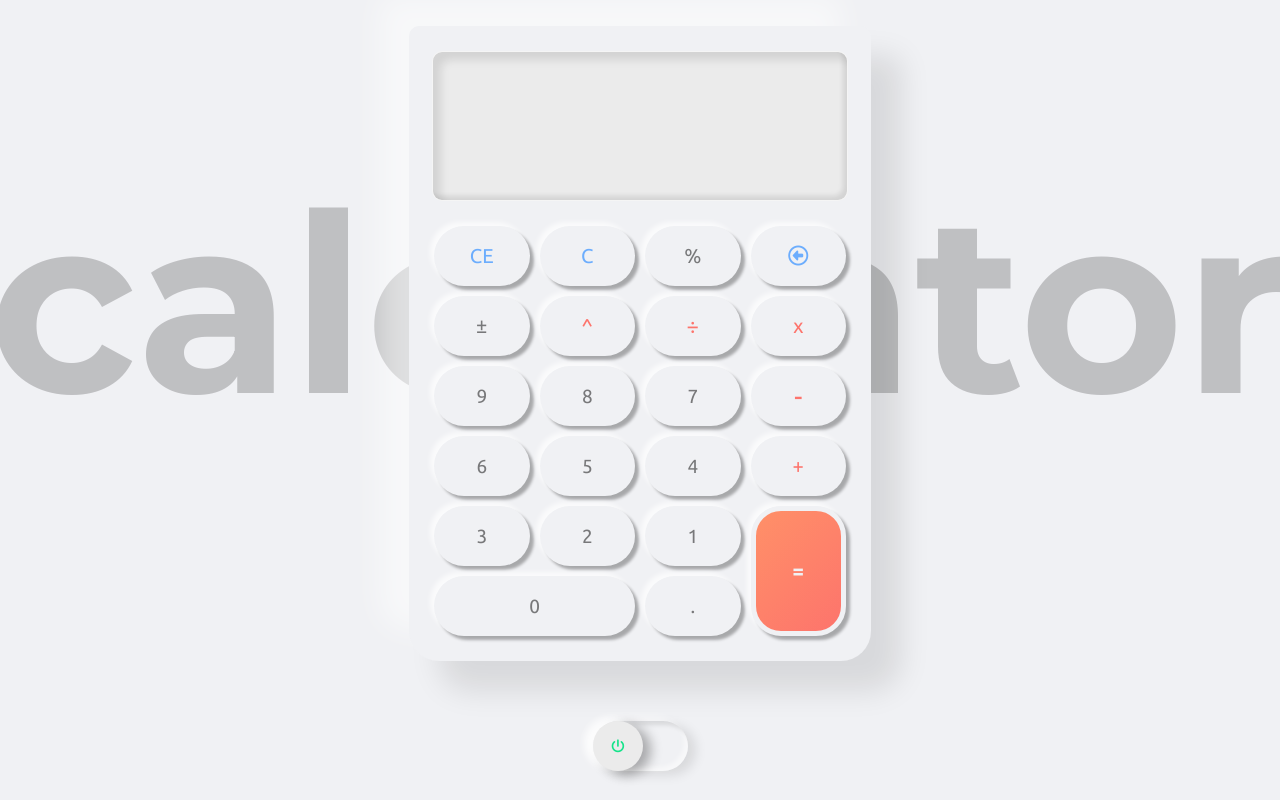
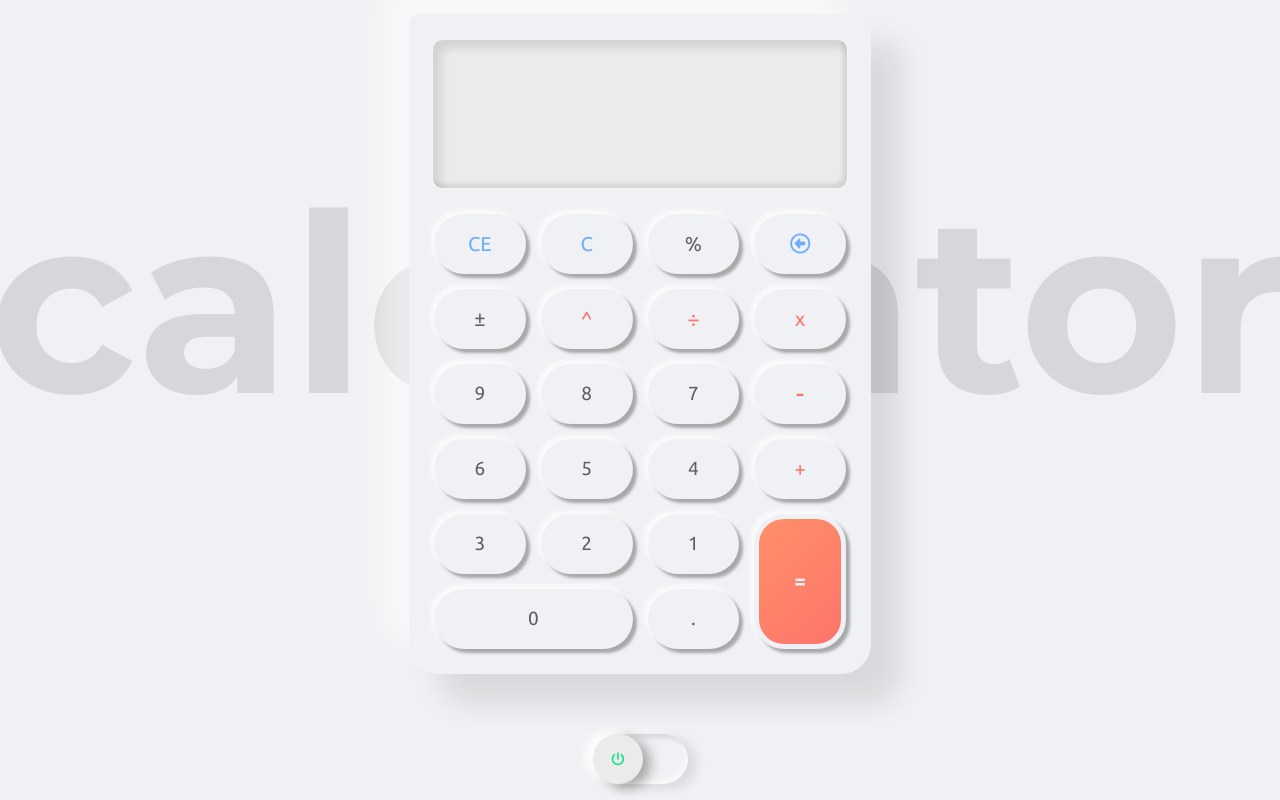
Before and after one commit to nksupermarket/calculator, a plain HTML site: page index.html in a window 1280 px wide. Drawn offline with Linux system fonts and the light colour scheme.

Commit message:
changed colors for more contrast, added more spacing btwn buttons

```diff
--- a/style.css
+++ b/style.css
@@ -2,12 +2,11 @@
   /* --primary-color: rgb(250, 250, 250); */
   --primary-color: rgb(240, 241, 244);
   --display-color: rgb(235, 235, 235);
-  --button-font: rgba(0, 0, 0, 0.5);
+  --button-font: rgba(0, 0, 0, 0.6);
   --button-shadow: rgba(0, 0, 0, 0.3);
   --button-highlight: rgba(255, 255, 255, 0.7);
-  --display-main-font: rgba(0, 0, 0, 0.55);
-  --display-secondary-font: rgba(34, 34, 34, 0.5);
-  --calculator-body: rgba(246, 246, 246, 1);
+  --display-main-font: rgba(0, 0, 0, 0.637);
+  --display-secondary-font: rgba(34, 34, 34, 0.55);
   --calculator-highlight: rgba(255, 255, 255, 0.5);
   --calculator-shadow: rgba(0, 0, 0, 0.1);
   --display-highlight: rgba(230, 230, 230, 0.5);
@@ -16,13 +15,14 @@
 }
 :root[color-mode="dark"] {
   --primary-color: #23262a;
+  --display-color: rgba(87, 94, 104, 0.2);
   --button-font: rgba(251, 251, 251, 0.637);
   --button-shadow: rgba(0, 0, 0, 0.5);
   --button-highlight: rgba(64, 64, 64, 0.5);
   --display-main-font: rgba(251, 251, 251, 0.67);
   --display-secondary-font: rgba(230, 230, 230, 0.55);
-  --calculator-highlight: rgba(64, 64, 64, 0.3);
-  --calculator-shadow: rgba(0, 0, 0, 0.6);
+  --calculator-highlight: rgba(64, 64, 64, 0.25);
+  --calculator-shadow: rgba(0, 0, 0, 0.4);
   --display-highlight: rgba(64, 64, 64, 0.5);
   --gradient-beginning: #b63a31;
   --gradient-end: #f5632f;
@@ -48,7 +48,7 @@ body {
   font-weight: 700;
   font-family: montserrat, sans-serif;
   z-index: -1;
-  opacity: 0.2;
+  opacity: 0.1;
   bottom: 43%;
 }
 
@@ -173,7 +173,7 @@ button:hover > .glow {
   letter-spacing: 0.1rem;
 }
 .grid-gap {
-  grid-gap: 10px 10px;
+  grid-gap: 15px 15px;
 }
 #calculator-body {
   padding: 25px 25px;
```
